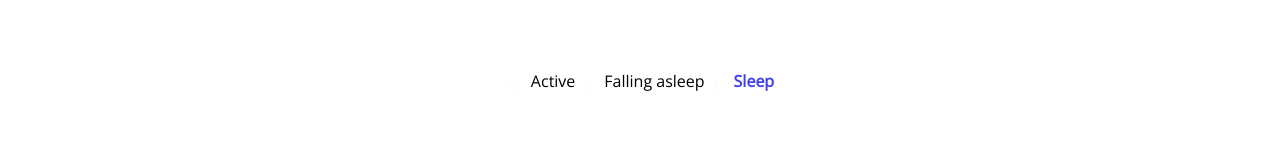
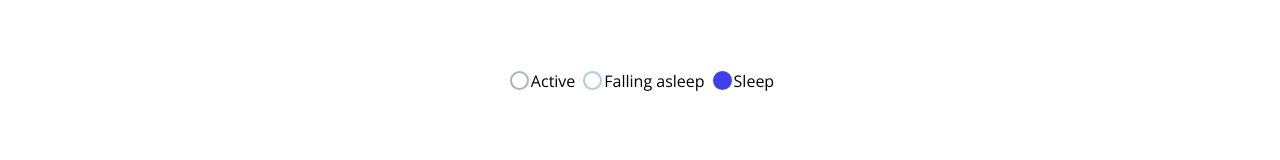
Before and after one commit to hanakamer/sleep-tracker, a React (Create React App) app: page / in a window 1280 px wide. Shown: the part 398-558 px from the top of the page. Built offline with nearby package versions, Linux system fonts and the light colour scheme.

Commit message:
apply css modules to radio inputs

```diff
--- a/src/App.js
+++ b/src/App.js
@@ -59,26 +59,32 @@ function App() {
         </div>
 
         <div className={AppCSS.sectionContainer}>
-          <input onChange={handleModeChange} id="active" type="radio" value="active" name="mode" />
-          <label htmlFor="active">Active</label>
+          <input
+            onChange={handleModeChange}
+            id={AppCSS.active}
+            type="radio"
+            value="active"
+            name="mode"
+          />
+          <label htmlFor={AppCSS.active}>Active</label>
 
           <input
             onChange={handleModeChange}
-            id="falling-asleep"
+            id={AppCSS.fallingAsleep}
             type="radio"
             value="falling-asleep"
             name="mode"
           />
-          <label htmlFor="falling-asleep">Falling asleep</label>
+          <label htmlFor={AppCSS.fallingAsleep}>Falling asleep</label>
           <input
             onChange={handleModeChange}
-            id="sleep"
+            id={AppCSS.sleep}
             type="radio"
             value="sleep"
             name="mode"
             defaultChecked
           />
-          <label htmlFor="sleep">Sleep</label>
+          <label htmlFor={AppCSS.sleep}>Sleep</label>
         </div>
         <div className={AppCSS.sectionContainer}>
           <input type="date" selected={startDate} onChange={(date) => setStartDate(date)} />
--- a/src/App.module.css
+++ b/src/App.module.css
@@ -61,10 +61,10 @@ input[type='radio']:after {
      input[type='radio']#sleep:after{
          border: 2px solid #3f3feb;
      }
-    input[type='radio']#falling-asleep:checked:after {
+    input[type='radio']#fallingAsleep:checked:after {
          background-color: #adcbeb;
     }
-     input[type='radio']#falling-asleep:after{
+     input[type='radio']#fallingAsleep:after{
          border: 2px solid #adcbeb;
      }
 
```
